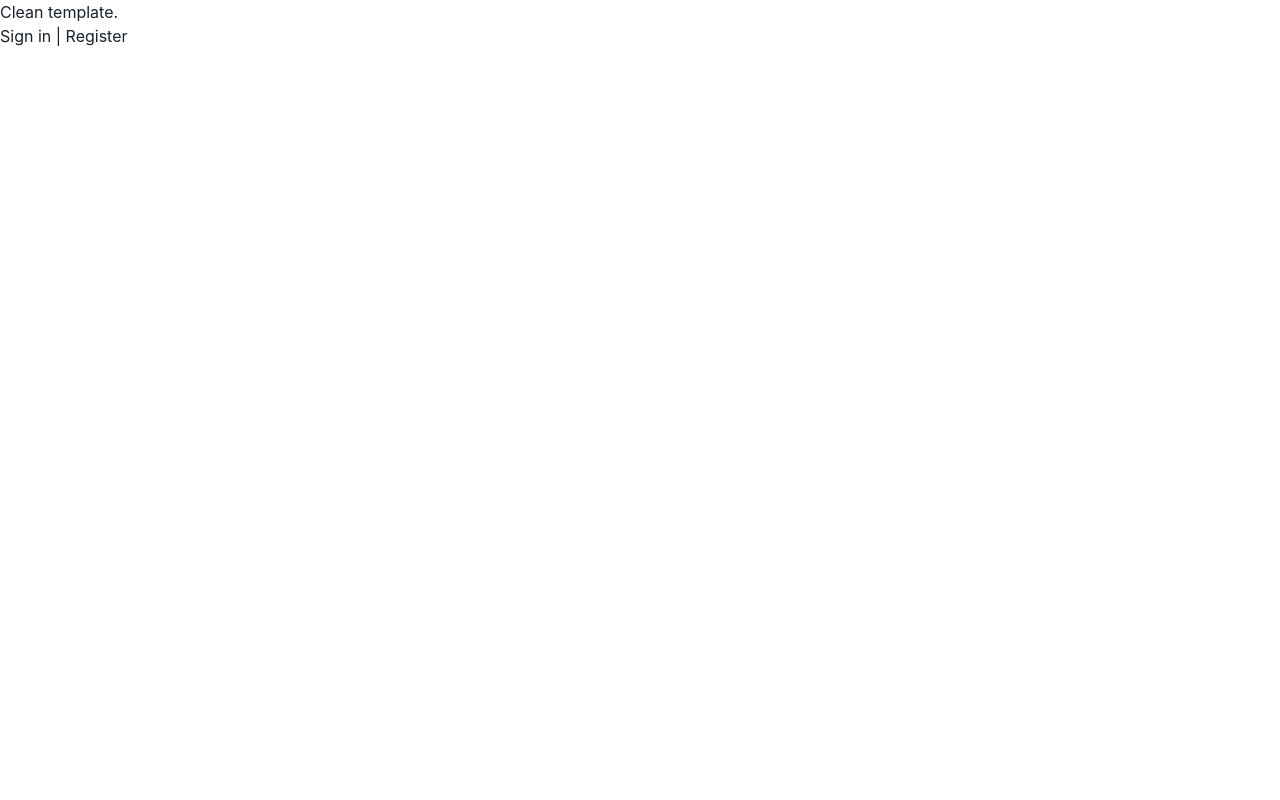
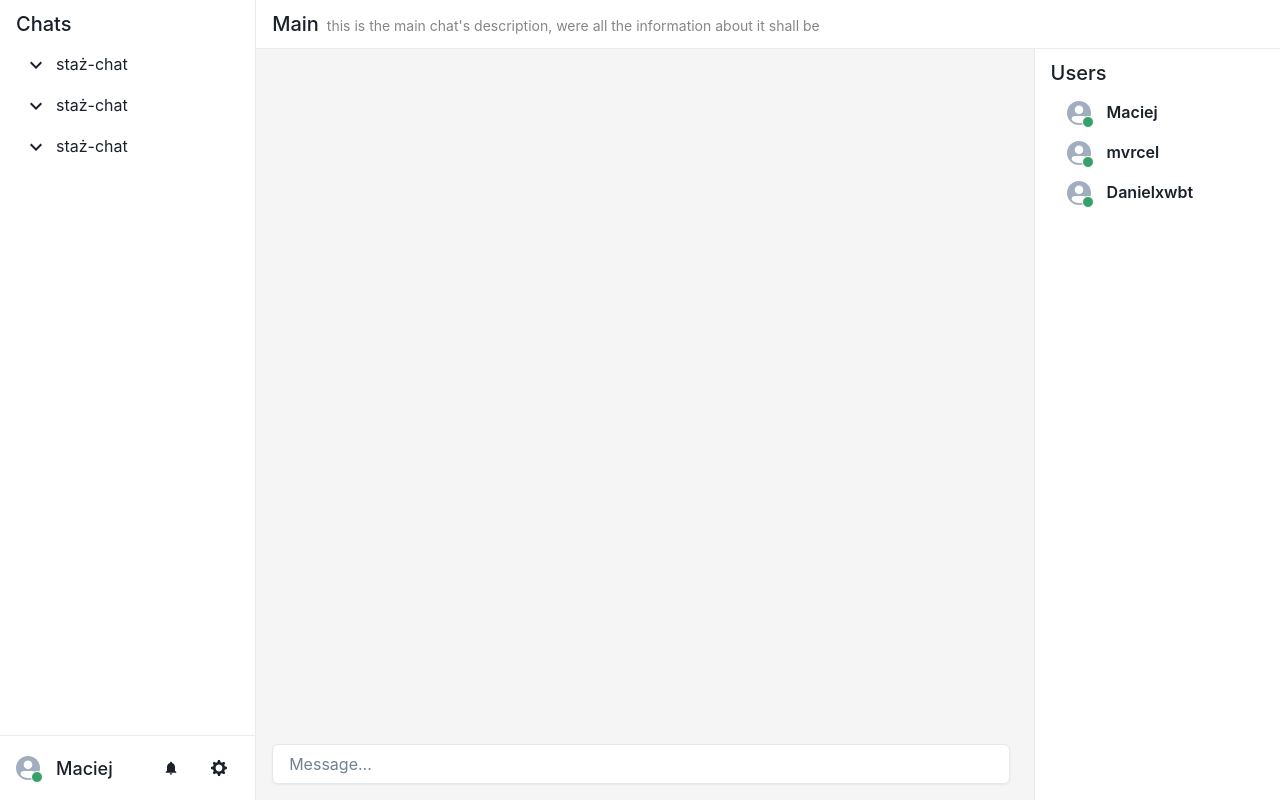
Before and after one commit to Finchsize/internship-2, a React (Create React App) app in the folder frontend/: page / in a window 1280 px wide. Built offline with nearby package versions, Linux system fonts and the light colour scheme.

Commit message:
WN2-15
- added `@chakra-ui/icons`
- refactor `main` to use new components

```diff
--- a/frontend/src/pages/main/main.tsx
+++ b/frontend/src/pages/main/main.tsx
@@ -1,14 +1,53 @@
-import { Outlet } from "react-router";
-import { Link } from "react-router-dom";
+import {
+  Accordion,
+  AccordionButton,
+  AccordionIcon,
+  AccordionItem,
+  AccordionPanel,
+  Avatar,
+  AvatarBadge,
+  Box,
+  Button,
+  Flex,
+  Heading,
+  HStack,
+  IconButton,
+  Input,
+  List,
+  ListItem,
+  Text,
+  VStack,
+} from "@chakra-ui/react";
+import { BellIcon, ChatIcon, SettingsIcon } from "@chakra-ui/icons";
+
+import { Sidebar } from "../../components/Sidebar";
+import { Topbar } from "../../components/Topbar";
+import { ChatDetails } from "../../components/ChatDetails";
 
 export const Main = () => {
   return (
-    <div>
-      <h1>Clean template.</h1>
-      <nav>
-        <Link to="/signin">Sign in</Link> | <Link to="/register">Register</Link>
-      </nav>
-      <Outlet />
-    </div>
+    <Flex
+      flexDirection={"row"}
+      bgColor={"blackAlpha.50"}
+      w={"full"}
+      h={"100vh"}
+    >
+      <Sidebar />
+      <VStack w="full" h="full" spacing={"0"}>
+        <Topbar />
+        <HStack w="full" h="full" alignItems={"flex-end"}>
+          <Flex
+            alignItems={"flex-start"}
+            justifyContent={"flex-end"}
+            flexDirection={"column"}
+            padding={"1rem"}
+            w="full"
+          >
+            <Input placeholder="Message..." bgColor={"white"} shadow={"sm"} />
+          </Flex>
+          <ChatDetails />
+        </HStack>
+      </VStack>
+    </Flex>
   );
 };
```
